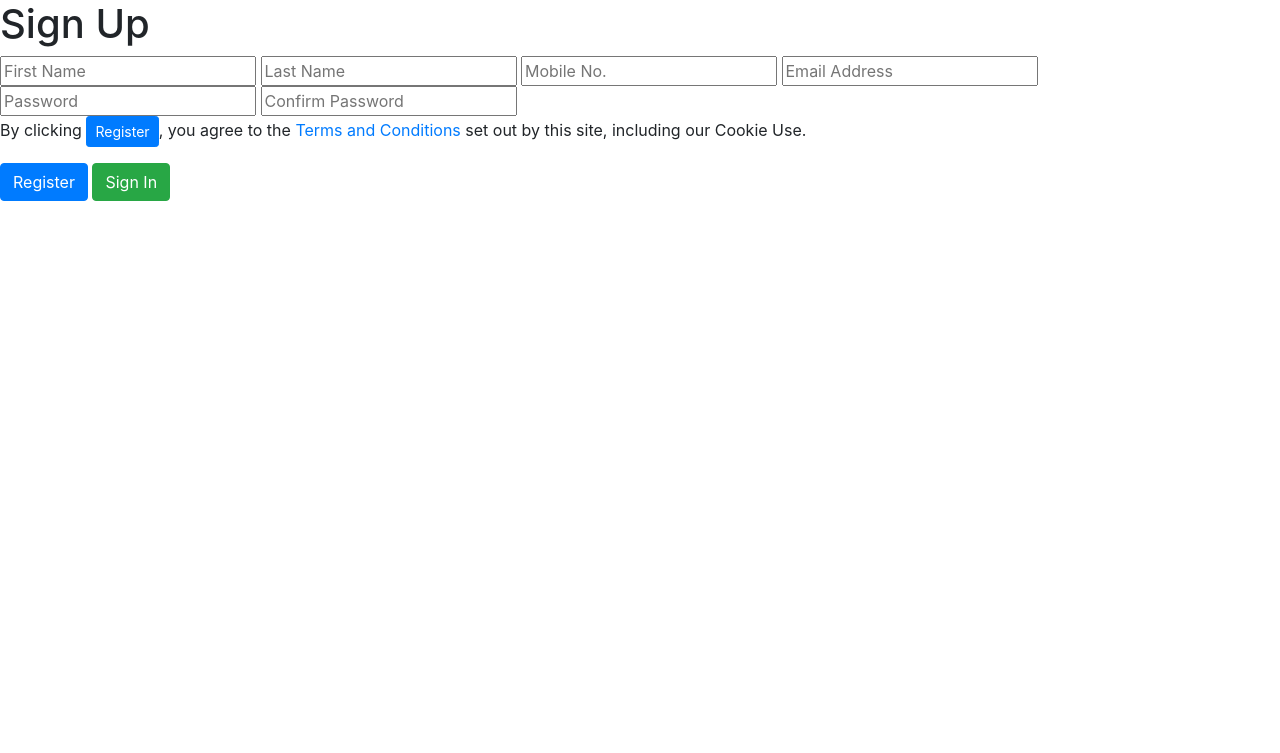
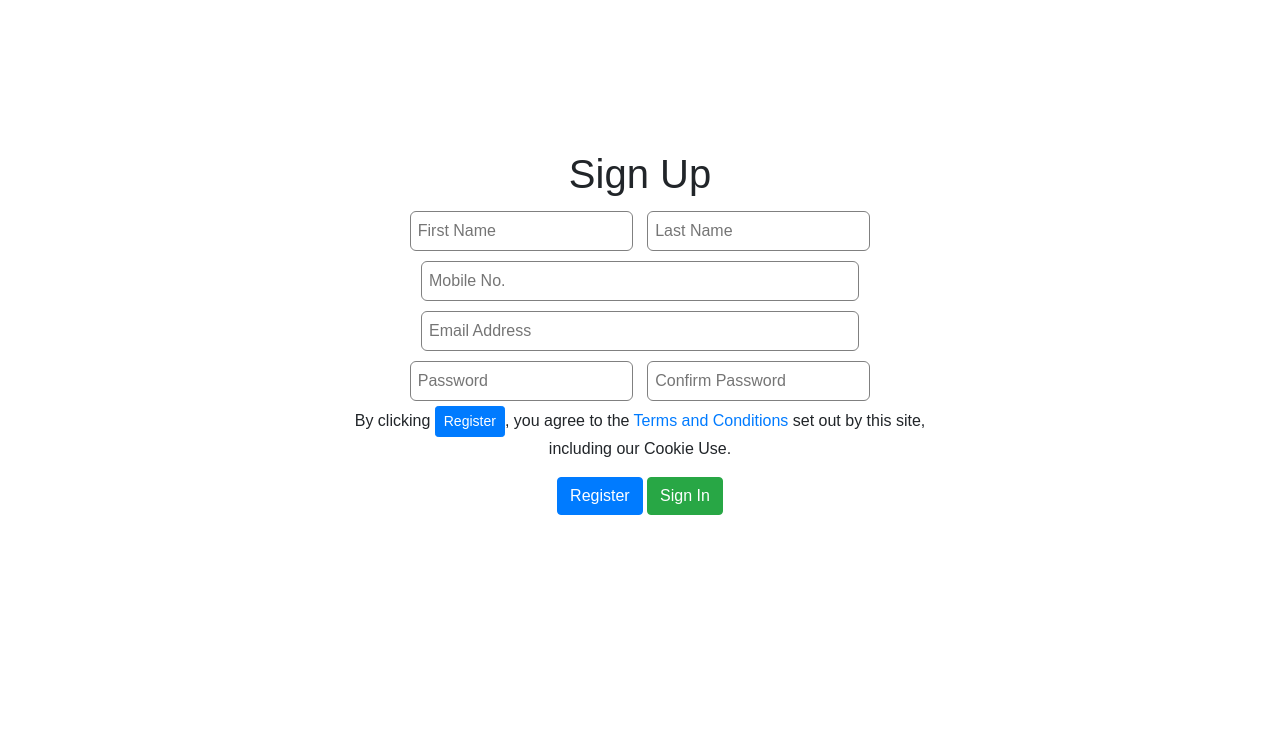
Before and after one commit to ahbenn86/signup-page, a plain HTML site: page index.html in a window 1280 px wide. Drawn offline with nearby package versions, Linux system fonts and the light colour scheme.

Commit message:
css added

```diff
--- a/index.html
+++ b/index.html
@@ -11,9 +11,10 @@
       crossorigin="anonymous"
     />
     <link rel="stylesheet" href="styles.css"/>
-    <title>Sign-Up</title>
+    <title>Sign Up</title>
   </head>
   <body>
+    <div class="container">
         <div>
             <h1>Sign Up</h1>
             <form>
@@ -21,9 +22,9 @@
 
               <input type="text" placeholder="Last Name" />
 
-        <input type="text" placeholder="Mobile No." />
+              <input type="text" placeholder="Mobile No." class="mobileNum"/>
 
-        <input type="text" placeholder="Email Address" />
+              <input type="text" placeholder="Email Address" class="email"/>
 
               <input type="text" placeholder="Password" />
 
@@ -33,5 +34,6 @@
             <button type="button" class="btn btn-primary">Register</button>
             <button type="button" class="btn btn-success">Sign In</button>
           </div>
+    </div>
   </body>
 </html>
--- a/styles.css
+++ b/styles.css
@@ -0,0 +1,29 @@
+
+  .container {
+    margin-top: 150px;
+
+  }
+
+  div {
+    font-family: 'Robot', sans-serif;
+    width: 600px;
+    height: 600px;
+    margin: auto;
+    text-align: center;
+  }
+
+
+  input {
+      padding: 7px;
+      border: 1px solid gray;
+      border-radius: 6px;
+      margin: 5px;
+  }
+
+  .mobileNum {
+      width: 73%;
+  }
+
+  .email {
+      width: 73%
+  }
```
Lines whose indentation alone changed are shown as unchanged.
